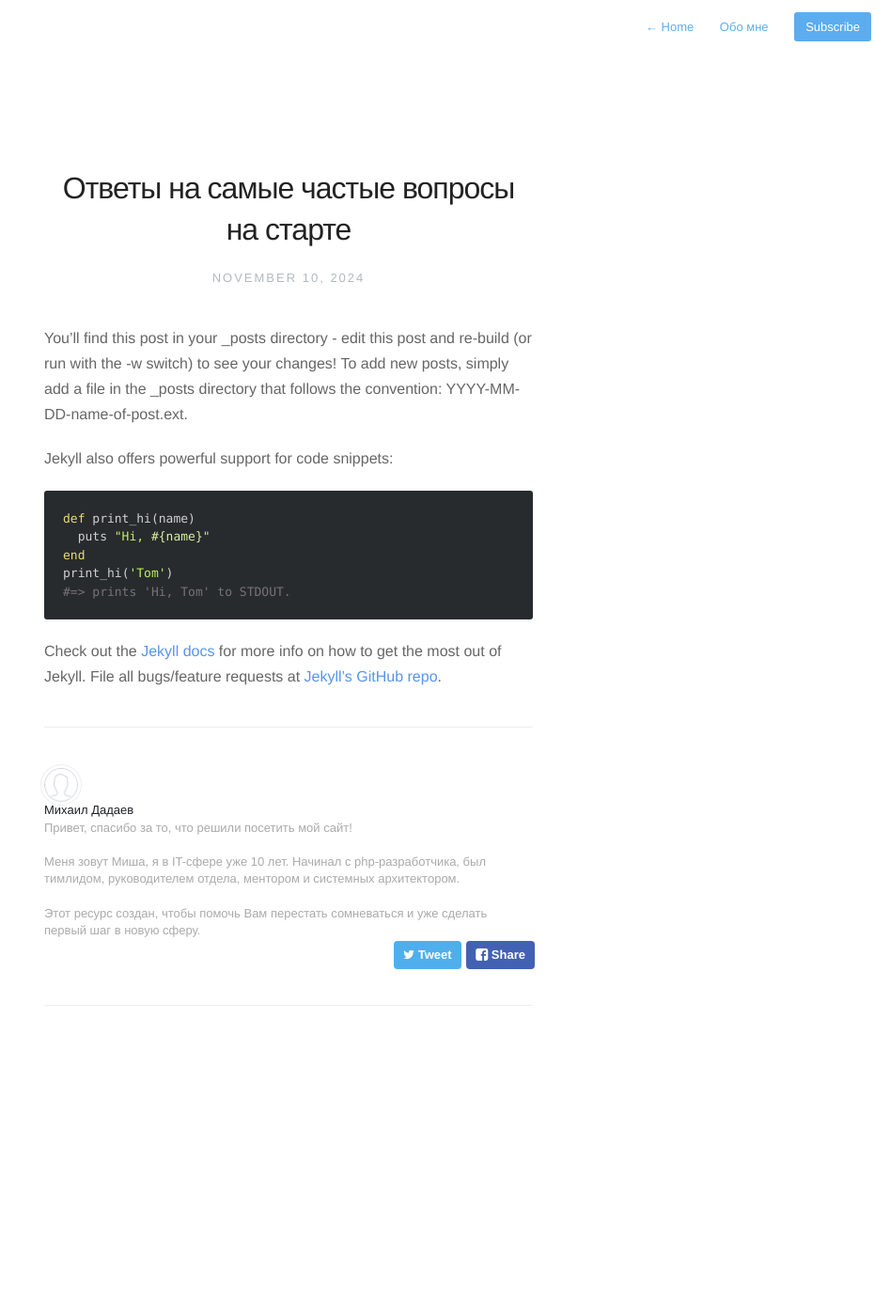
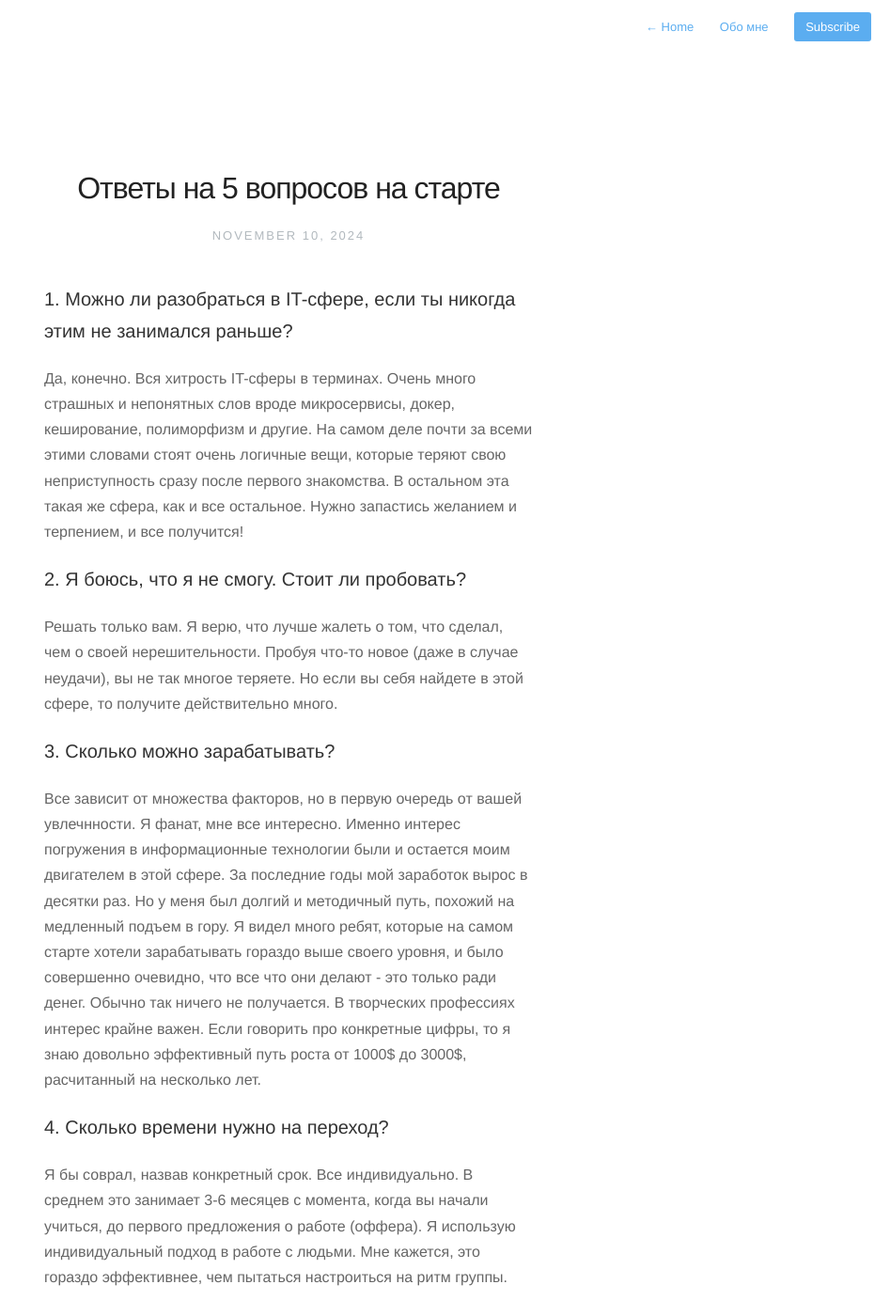
Before and after one commit to greatt169/personal.github.io, a Jekyll site: the page built from _posts/2024-11-10-welcome-to-jekyll.markdown, in a window 1280 px wide and 1400 px high. Shown: the whole window at 94% size, without its empty margins (333-1280 px from the left). Built offline with Jekyll 4.4.1, drawn with Linux system fonts in a browser that asks for light colours; nearby versions of some CDN libraries; some of the changed text lies outside the part shown.

Commit message:
update personal info 3

```diff
--- a/_posts/2024-11-10-welcome-to-jekyll.markdown
+++ b/_posts/2024-11-10-welcome-to-jekyll.markdown
@@ -1,23 +1,37 @@
 ---
-title:  "Ответы на самые частые вопросы на старте"
+title:  "Ответы на 5 вопросов на старте"
 date:   2024-11-10 10:18:00
-description: Как перестать бояться и начать действовать
+description: То что обычно неловко спросить
 ---
 
-You'll find this post in your `_posts` directory - edit this post and re-build (or run with the `-w` switch) to see your changes!
-To add new posts, simply add a file in the `_posts` directory that follows the convention: YYYY-MM-DD-name-of-post.ext.
+### 1. Можно ли разобраться в IT-сфере, если ты никогда этим не занимался раньше?
+Да, конечно. Вся хитрость IT-сферы в терминах. Очень много страшных и непонятных слов вроде микросервисы, докер, кеширование, полиморфизм и другие.
+На самом деле почти за всеми этими словами стоят очень логичные вещи, которые теряют свою неприступность сразу после первого знакомства. В остальном эта такая же сфера, как и все остальное. Нужно запастись желанием и терпением, и все получится!
 
-Jekyll also offers powerful support for code snippets:
+### 2. Я боюсь, что я не смогу. Стоит ли пробовать?
+Решать только вам. Я верю, что лучше жалеть о том, что сделал, чем о своей нерешительности. Пробуя что-то новое (даже в случае неудачи), вы не так многое теряете. Но если вы себя найдете в этой сфере, то получите действительно много.
 
-{% highlight ruby %}
-def print_hi(name)
-  puts "Hi, #{name}"
-end
-print_hi('Tom')
-#=> prints 'Hi, Tom' to STDOUT.
-{% endhighlight %}
+### 3. Сколько можно зарабатывать?
+Все зависит от множества факторов, но в первую очередь от вашей увлечнности. Я фанат, мне все интересно.
+Именно интерес погружения в информационные технологии были и остается моим двигателем в этой сфере.
+За последние годы мой заработок вырос в десятки раз. Но у меня был долгий и методичный путь, похожий на медленный подъем в гору.
+Я видел много ребят, которые на самом старте хотели зарабатывать гораздо выше своего уровня, и было совершенно очевидно, что все что они делают - это только ради денег. Обычно так ничего не получается. В творческих профессиях интерес крайне важен.
+Если говорить про конкретные цифры, то я знаю довольно эффективный путь роста от 1000$ до 3000$, расчитанный на несколько лет.
 
-Check out the [Jekyll docs][jekyll] for more info on how to get the most out of Jekyll. File all bugs/feature requests at [Jekyll's GitHub repo][jekyll-gh].
+### 4. Сколько времени нужно на переход?
+Я бы соврал, назвав конкретный срок. Все индивидуально.
+В среднем это занимает 3-6 месяцев с момента, когда вы начали учиться, до первого предложения о работе (оффера).
+Я использую индивидуальный подход в работе с людьми. Мне кажется, это гораздо эффективнее, чем пытаться настроиться на ритм группы.
 
-[jekyll-gh]: https://github.com/mojombo/jekyll
-[jekyll]:    http://jekyllrb.com
+### 5. А почему это того стоит?
+Смотрите, вы можете получить такие вещи:
+1. Высокий доход
+2. Свободный график. Больше никаких 9:00-18:00
+3. Возможность удаленно работать и путешествовать по миру. Это вообще для меня самое крутое, я могу часами про это говорить
+4. Комфортный офис + компенсации профессионального развития, английского, спорта и затрат на здоровье
+5. Творческая профессия
+
+Для всего этого не нужно родиться в богатой семье, открывать бизнес на свой страх и риск или иметь какие-то важные связи.
+Можно добиться всего при помощи своего желания и упорства. Проверено!
+
+Вдохновляет? Пора действовать!
```
Also changed, not shown: ideas.md (+3 -1 lines), todo.md (+5 -5 lines).
